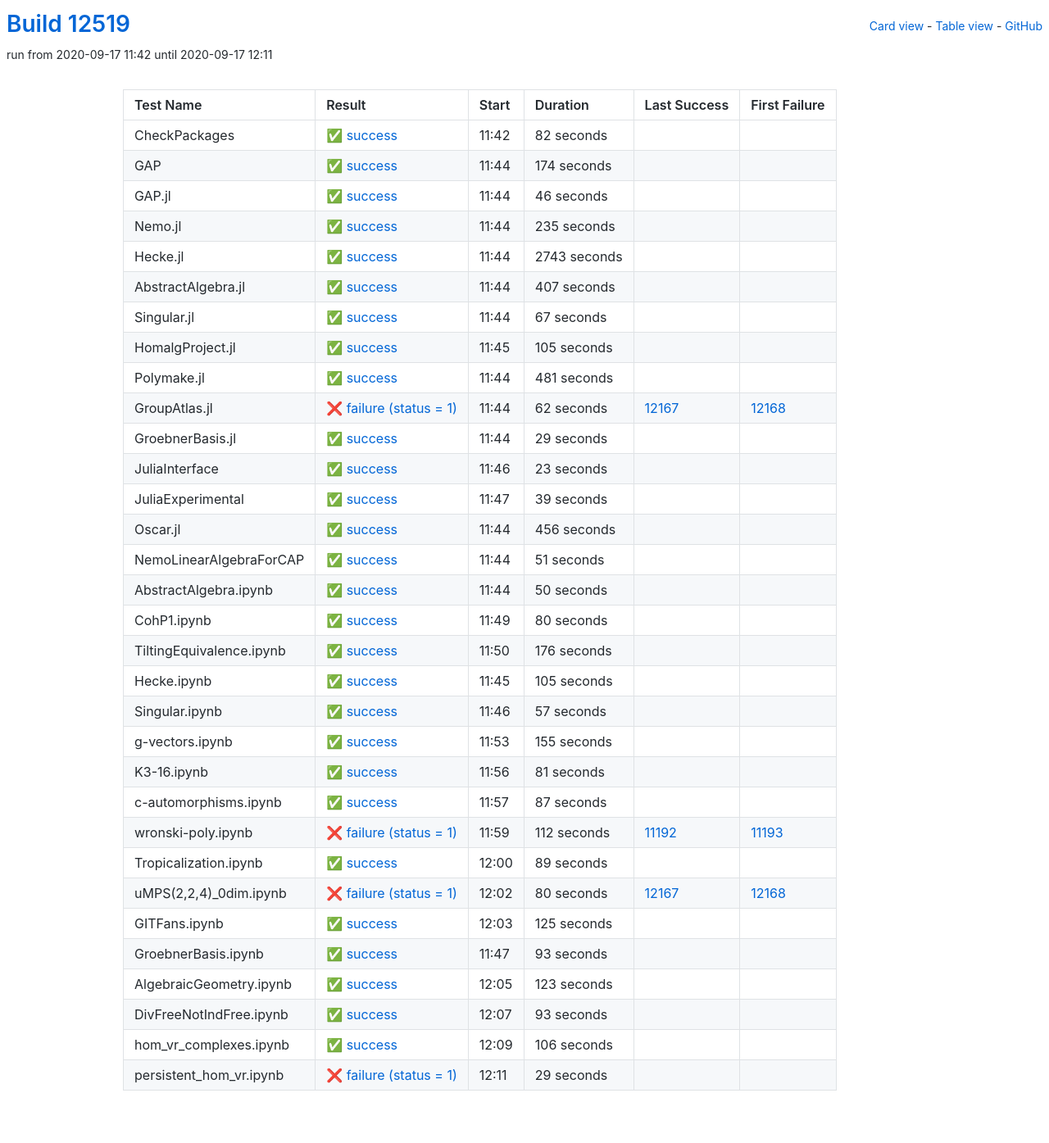
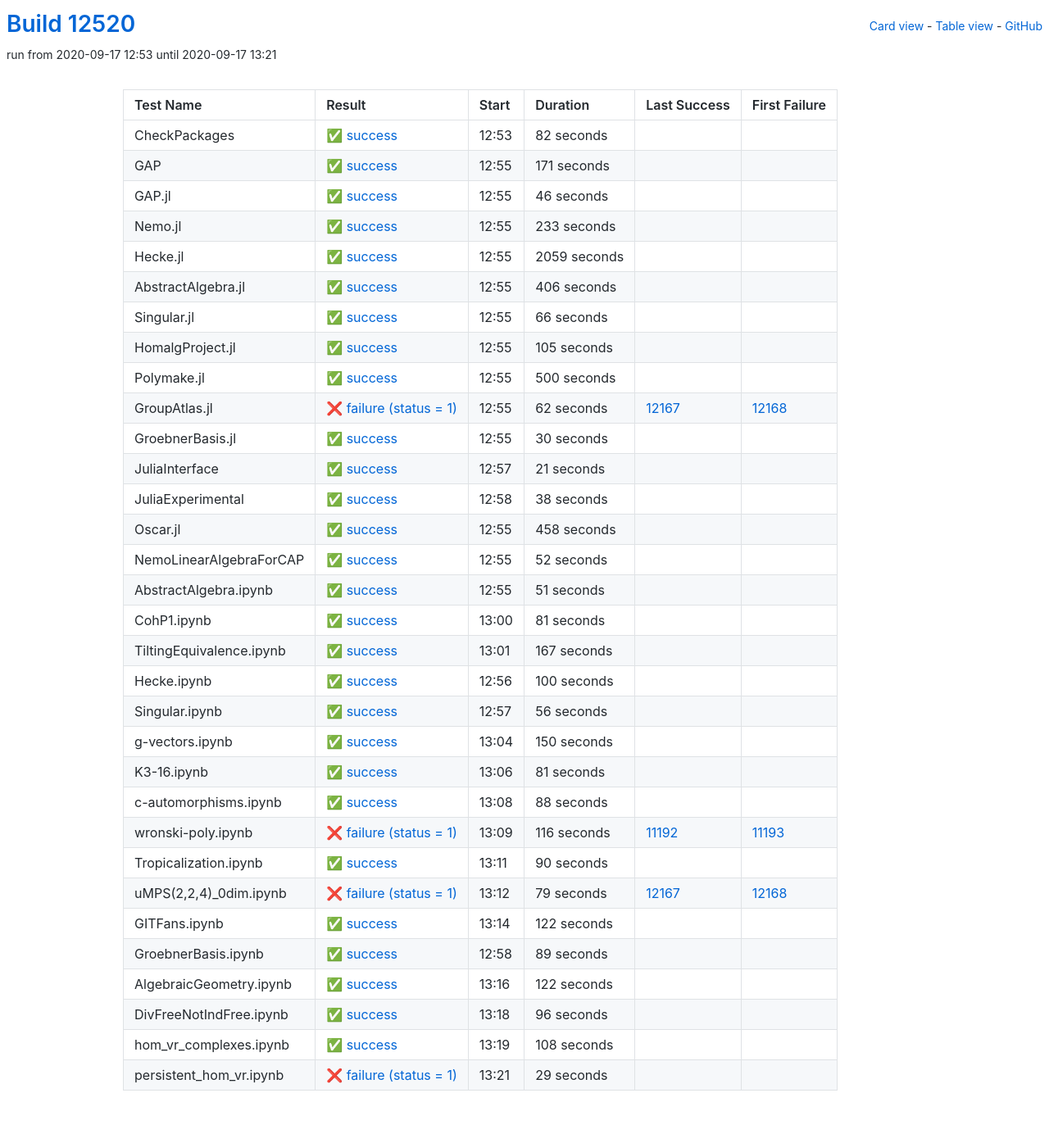
Before and after one commit to oscar-system/oscar-ci-status, a Jekyll site: the page built from table.html, in a window 1280 px wide. Shown: the whole page at 82% size. Built offline with Jekyll 4.4.1, drawn with Linux system fonts in a browser that asks for light colours.

Commit message:
Build #12520

```diff
--- a/_data/ci.yml
+++ b/_data/ci.yml
@@ -1,6 +1,6 @@
 ---
-build: 12519
-build_url: https://oscarci.mathematik.uni-kl.de/job/oscar/12519/
+build: 12520
+build_url: https://oscarci.mathematik.uni-kl.de/job/oscar/12520/
 job: oscar
 organization: oscar-system
 repo: oscar-ci-status
@@ -8,8 +8,8 @@ repourl: https://github.com/oscar-system/oscar-ci-status
 tests:
 - name: CheckPackages
   id: checkpackages
-  log: https://oscarci.mathematik.uni-kl.de/job/oscar/12519/artifact/logs/build-12519/CheckPackages.log
-  start: 2020-09-17 11:42
+  log: https://oscarci.mathematik.uni-kl.de/job/oscar/12520/artifact/logs/build-12520/CheckPackages.log
+  start: 2020-09-17 12:53
   success: true
   exitcode: 0
   status: success
@@ -20,20 +20,20 @@ tests:
   first_failure_url:
 - name: GAP
   id: gap
-  log: https://oscarci.mathematik.uni-kl.de/job/oscar/12519/artifact/logs/build-12519/GAP.log
-  start: 2020-09-17 11:44
+  log: https://oscarci.mathematik.uni-kl.de/job/oscar/12520/artifact/logs/build-12520/GAP.log
+  start: 2020-09-17 12:55
   success: true
   exitcode: 0
   status: success
-  duration: 174
+  duration: 171
   last_success: false
   last_success_url:
   first_failure: false
   first_failure_url:
 - name: GAP.jl
   id: gap-jl
-  log: https://oscarci.mathematik.uni-kl.de/job/oscar/12519/artifact/logs/build-12519/GAP.jl.log
-  start: 2020-09-17 11:44
+  log: https://oscarci.mathematik.uni-kl.de/job/oscar/12520/artifact/logs/build-12520/GAP.jl.log
+  start: 2020-09-17 12:55
   success: true
   exitcode: 0
   status: success
@@ -44,56 +44,56 @@ tests:
   first_failure_url:
 - name: Nemo.jl
   id: nemo-jl
-  log: https://oscarci.mathematik.uni-kl.de/job/oscar/12519/artifact/logs/build-12519/Nemo.jl.log
-  start: 2020-09-17 11:44
+  log: https://oscarci.mathematik.uni-kl.de/job/oscar/12520/artifact/logs/build-12520/Nemo.jl.log
+  start: 2020-09-17 12:55
   success: true
   exitcode: 0
   status: success
-  duration: 235
+  duration: 233
   last_success: false
   last_success_url:
   first_failure: false
   first_failure_url:
 - name: Hecke.jl
   id: hecke-jl
-  log: https://oscarci.mathematik.uni-kl.de/job/oscar/12519/artifact/logs/build-12519/Hecke.jl.log
-  start: 2020-09-17 11:44
+  log: https://oscarci.mathematik.uni-kl.de/job/oscar/12520/artifact/logs/build-12520/Hecke.jl.log
+  start: 2020-09-17 12:55
   success: true
   exitcode: 0
   status: success
-  duration: 2743
+  duration: 2059
   last_success: false
   last_success_url:
   first_failure: false
   first_failure_url:
 - name: AbstractAlgebra.jl
   id: abstractalgebra-jl
-  log: https://oscarci.mathematik.uni-kl.de/job/oscar/12519/artifact/logs/build-12519/AbstractAlgebra.jl.log
-  start: 2020-09-17 11:44
+  log: https://oscarci.mathematik.uni-kl.de/job/oscar/12520/artifact/logs/build-12520/AbstractAlgebra.jl.log
+  start: 2020-09-17 12:55
   success: true
   exitcode: 0
   status: success
-  duration: 407
+  duration: 406
   last_success: false
   last_success_url:
   first_failure: false
   first_failure_url:
 - name: Singular.jl
   id: singular-jl
-  log: https://oscarci.mathematik.uni-kl.de/job/oscar/12519/artifact/logs/build-12519/Singular.jl.log
-  start: 2020-09-17 11:44
+  log: https://oscarci.mathematik.uni-kl.de/job/oscar/12520/artifact/logs/build-12520/Singular.jl.log
+  start: 2020-09-17 12:55
   success: true
   exitcode: 0
   status: success
-  duration: 67
+  duration: 66
   last_success: false
   last_success_url:
   first_failure: false
   first_failure_url:
 - name: HomalgProject.jl
   id: homalgproject-jl
-  log: https://oscarci.mathematik.uni-kl.de/job/oscar/12519/artifact/logs/build-12519/HomalgProject.jl.log
-  start: 2020-09-17 11:45
+  log: https://oscarci.mathematik.uni-kl.de/job/oscar/12520/artifact/logs/build-12520/HomalgProject.jl.log
+  start: 2020-09-17 12:55
   success: true
   exitcode: 0
   status: success
@@ -104,20 +104,20 @@ tests:
   first_failure_url:
 - name: Polymake.jl
   id: polymake-jl
-  log: https://oscarci.mathematik.uni-kl.de/job/oscar/12519/artifact/logs/build-12519/Polymake.jl.log
-  start: 2020-09-17 11:44
+  log: https://oscarci.mathematik.uni-kl.de/job/oscar/12520/artifact/logs/build-12520/Polymake.jl.log
+  start: 2020-09-17 12:55
   success: true
   exitcode: 0
   status: success
-  duration: 481
+  duration: 500
   last_success: false
   last_success_url:
   first_failure: false
   first_failure_url:
 - name: GroupAtlas.jl
   id: groupatlas-jl
-  log: https://oscarci.mathematik.uni-kl.de/job/oscar/12519/artifact/logs/build-12519/GroupAtlas.jl.log
-  start: 2020-09-17 11:44
+  log: https://oscarci.mathematik.uni-kl.de/job/oscar/12520/artifact/logs/build-12520/GroupAtlas.jl.log
+  start: 2020-09-17 12:55
   success: false
   exitcode: 1
   status: failure
@@ -128,56 +128,68 @@ tests:
   first_failure_url: https://oscarci.mathematik.uni-kl.de/job/oscar/12168/
 - name: GroebnerBasis.jl
   id: groebnerbasis-jl
-  log: https://oscarci.mathematik.uni-kl.de/job/oscar/12519/artifact/logs/build-12519/GroebnerBasis.jl.log
-  start: 2020-09-17 11:44
+  log: https://oscarci.mathematik.uni-kl.de/job/oscar/12520/artifact/logs/build-12520/GroebnerBasis.jl.log
+  start: 2020-09-17 12:55
   success: true
   exitcode: 0
   status: success
-  duration: 29
+  duration: 30
   last_success: false
   last_success_url:
   first_failure: false
   first_failure_url:
 - name: JuliaInterface
   id: juliainterface
-  log: https://oscarci.mathematik.uni-kl.de/job/oscar/12519/artifact/logs/build-12519/JuliaInterface.log
-  start: 2020-09-17 11:46
+  log: https://oscarci.mathematik.uni-kl.de/job/oscar/12520/artifact/logs/build-12520/JuliaInterface.log
+  start: 2020-09-17 12:57
   success: true
   exitcode: 0
   status: success
-  duration: 23
+  duration: 21
   last_success: false
   last_success_url:
   first_failure: false
   first_failure_url:
 - name: JuliaExperimental
   id: juliaexperimental
-  log: https://oscarci.mathematik.uni-kl.de/job/oscar/12519/artifact/logs/build-12519/JuliaExperimental.log
-  start: 2020-09-17 11:47
+  log: https://oscarci.mathematik.uni-kl.de/job/oscar/12520/artifact/logs/build-12520/JuliaExperimental.log
+  start: 2020-09-17 12:58
   success: true
   exitcode: 0
   status: success
-  duration: 39
+  duration: 38
   last_success: false
   last_success_url:
   first_failure: false
   first_failure_url:
 - name: Oscar.jl
   id: oscar-jl
-  log: https://oscarci.mathematik.uni-kl.de/job/oscar/12519/artifact/logs/build-12519/Oscar.jl.log
-  start: 2020-09-17 11:44
+  log: https://oscarci.mathematik.uni-kl.de/job/oscar/12520/artifact/logs/build-12520/Oscar.jl.log
+  start: 2020-09-17 12:55
   success: true
   exitcode: 0
   status: success
-  duration: 456
+  duration: 458
   last_success: false
   last_success_url:
   first_failure: false
   first_failure_url:
 - name: NemoLinearAlgebraForCAP
   id: nemolinearalgebraforcap
-  log: https://oscarci.mathematik.uni-kl.de/job/oscar/12519/artifact/logs/build-12519/NemoLinearAlgebraForCAP.log
-  start: 2020-09-17 11:44
+  log: https://oscarci.mathematik.uni-kl.de/job/oscar/12520/artifact/logs/build-12520/NemoLinearAlgebraForCAP.log
+  start: 2020-09-17 12:55
+  success: true
+  exitcode: 0
+  status: success
+  duration: 52
+  last_success: false
+  last_success_url:
+  first_failure: false
+  first_failure_url:
+- name: AbstractAlgebra.ipynb
+  id: abstractalgebra-ipynb
+  log: https://oscarci.mathematik.uni-kl.de/job/oscar/12520/artifact/logs/build-12520/AbstractAlgebra.ipynb.log
+  start: 2020-09-17 12:55
   success: true
   exitcode: 0
   status: success
@@ -186,82 +198,70 @@ tests:
   last_success_url:
   first_failure: false
   first_failure_url:
-- name: AbstractAlgebra.ipynb
-  id: abstractalgebra-ipynb
-  log: https://oscarci.mathematik.uni-kl.de/job/oscar/12519/artifact/logs/build-12519/AbstractAlgebra.ipynb.log
-  start: 2020-09-17 11:44
+- name: CohP1.ipynb
+  id: cohp1-ipynb
+  log: https://oscarci.mathematik.uni-kl.de/job/oscar/12520/artifact/logs/build-12520/CohP1.ipynb.log
+  start: 2020-09-17 13:00
   success: true
   exitcode: 0
   status: success
-  duration: 50
-  last_success: false
-  last_success_url:
-  first_failure: false
-  first_failure_url:
-- name: CohP1.ipynb
-  id: cohp1-ipynb
-  log: https://oscarci.mathematik.uni-kl.de/job/oscar/12519/artifact/logs/build-12519/CohP1.ipynb.log
-  start: 2020-09-17 11:49
-  success: true
-  exitcode: 0
-  status: success
-  duration: 80
+  duration: 81
   last_success: false
   last_success_url:
   first_failure: false
   first_failure_url:
 - name: TiltingEquivalence.ipynb
   id: tiltingequivalence-ipynb
-  log: https://oscarci.mathematik.uni-kl.de/job/oscar/12519/artifact/logs/build-12519/TiltingEquivalence.ipynb.log
-  start: 2020-09-17 11:50
+  log: https://oscarci.mathematik.uni-kl.de/job/oscar/12520/artifact/logs/build-12520/TiltingEquivalence.ipynb.log
+  start: 2020-09-17 13:01
   success: true
   exitcode: 0
   status: success
-  duration: 176
+  duration: 167
   last_success: false
   last_success_url:
   first_failure: false
   first_failure_url:
 - name: Hecke.ipynb
   id: hecke-ipynb
-  log: https://oscarci.mathematik.uni-kl.de/job/oscar/12519/artifact/logs/build-12519/Hecke.ipynb.log
-  start: 2020-09-17 11:45
+  log: https://oscarci.mathematik.uni-kl.de/job/oscar/12520/artifact/logs/build-12520/Hecke.ipynb.log
+  start: 2020-09-17 12:56
   success: true
   exitcode: 0
   status: success
-  duration: 105
+  duration: 100
   last_success: false
   last_success_url:
   first_failure: false
   first_failure_url:
 - name: Singular.ipynb
   id: singular-ipynb
-  log: https://oscarci.mathematik.uni-kl.de/job/oscar/12519/artifact/logs/build-12519/Singular.ipynb.log
-  start: 2020-09-17 11:46
+  log: https://oscarci.mathematik.uni-kl.de/job/oscar/12520/artifact/logs/build-12520/Singular.ipynb.log
+  start: 2020-09-17 12:57
   success: true
   exitcode: 0
   status: success
-  duration: 57
+  duration: 56
   last_success: false
   last_success_url:
   first_failure: false
   first_failure_url:
 - name: g-vectors.ipynb
   id: g-vectors-ipynb
-  log: https://oscarci.mathematik.uni-kl.de/job/oscar/12519/artifact/logs/build-12519/g-vectors.ipynb.log
-  start: 2020-09-17 11:53
+  log: https://oscarci.mathematik.uni-kl.de/job/oscar/12520/artifact/logs/build-12520/g-vectors.ipynb.log
+  start: 2020-09-17 13:04
   success: true
   exitcode: 0
   status: success
-  duration: 155
+  duration: 150
   last_success: false
   last_success_url:
   first_failure: false
   first_failure_url:
 - name: K3-16.ipynb
   id: k3-16-ipynb
-  log: https://oscarci.mathematik.uni-kl.de/job/oscar/12519/artifact/logs/build-12519/K3-16.ipynb.log
-  start: 2020-09-17 11:56
+  log: https://oscarci.mathematik.uni-kl.de/job/oscar/12520/artifact/logs/build-12520/K3-16.ipynb.log
+  start: 2020-09-17 13:06
   success: true
   exitcode: 0
   status: success
@@ -272,32 +272,68 @@ tests:
   first_failure_url:
 - name: c-automorphisms.ipynb
   id: c-automorphisms-ipynb
-  log: https://oscarci.mathematik.uni-kl.de/job/oscar/12519/artifact/logs/build-12519/c-automorphisms.ipynb.log
-  start: 2020-09-17 11:57
+  log: https://oscarci.mathematik.uni-kl.de/job/oscar/12520/artifact/logs/build-12520/c-automorphisms.ipynb.log
+  start: 2020-09-17 13:08
   success: true
   exitcode: 0
   status: success
-  duration: 87
+  duration: 88
   last_success: false
   last_success_url:
   first_failure: false
   first_failure_url:
 - name: wronski-poly.ipynb
   id: wronski-poly-ipynb
-  log: https://oscarci.mathematik.uni-kl.de/job/oscar/12519/artifact/logs/build-12519/wronski-poly.ipynb.log
-  start: 2020-09-17 11:59
+  log: https://oscarci.mathematik.uni-kl.de/job/oscar/12520/artifact/logs/build-12520/wronski-poly.ipynb.log
+  start: 2020-09-17 13:09
   success: false
   exitcode: 1
   status: failure
-  duration: 112
+  duration: 116
   last_success: 11192
   last_success_url: https://oscarci.mathematik.uni-kl.de/job/oscar/11192/
   first_failure: 11193
   first_failure_url: https://oscarci.mathematik.uni-kl.de/job/oscar/11193/
 - name: Tropicalization.ipynb
   id: tropicalization-ipynb
-  log: https://oscarci.mathematik.uni-kl.de/job/oscar/12519/artifact/logs/build-12519/Tropicalization.ipynb.log
-  start: 2020-09-17 12:00
+  log: https://oscarci.mathematik.uni-kl.de/job/oscar/12520/artifact/logs/build-12520/Tropicalization.ipynb.log
+  start: 2020-09-17 13:11
+  success: true
+  exitcode: 0
+  status: success
+  duration: 90
+  last_success: false
+  last_success_url:
+  first_failure: false
+  first_failure_url:
+- name: uMPS(2,2,4)_0dim.ipynb
+  id: umps-2-2-4-0dim-ipynb
+  log: https://oscarci.mathematik.uni-kl.de/job/oscar/12520/artifact/logs/build-12520/uMPS-2-2-4-_0dim.ipynb.log
+  start: 2020-09-17 13:12
+  success: false
+  exitcode: 1
+  status: failure
+  duration: 79
+  last_success: 12167
+  last_success_url: https://oscarci.mathematik.uni-kl.de/job/oscar/12167/
+  first_failure: 12168
+  first_failure_url: https://oscarci.mathematik.uni-kl.de/job/oscar/12168/
+- name: GITFans.ipynb
+  id: gitfans-ipynb
+  log: https://oscarci.mathematik.uni-kl.de/job/oscar/12520/artifact/logs/build-12520/GITFans.ipynb.log
+  start: 2020-09-17 13:14
+  success: true
+  exitcode: 0
+  status: success
+  duration: 122
+  last_success: false
+  last_success_url:
+  first_failure: false
+  first_failure_url:
+- name: GroebnerBasis.ipynb
+  id: groebnerbasis-ipynb
+  log: https://oscarci.mathematik.uni-kl.de/job/oscar/12520/artifact/logs/build-12520/GroebnerBasis.ipynb.log
+  start: 2020-09-17 12:58
   success: true
   exitcode: 0
   status: success
@@ -306,82 +342,46 @@ tests:
   last_success_url:
   first_failure: false
   first_failure_url:
-- name: uMPS(2,2,4)_0dim.ipynb
-  id: umps-2-2-4-0dim-ipynb
-  log: https://oscarci.mathematik.uni-kl.de/job/oscar/12519/artifact/logs/build-12519/uMPS-2-2-4-_0dim.ipynb.log
-  start: 2020-09-17 12:02
-  success: false
-  exitcode: 1
-  status: failure
-  duration: 80
-  last_success: 12167
-  last_success_url: https://oscarci.mathematik.uni-kl.de/job/oscar/12167/
-  first_failure: 12168
-  first_failure_url: https://oscarci.mathematik.uni-kl.de/job/oscar/12168/
-- name: GITFans.ipynb
-  id: gitfans-ipynb
-  log: https://oscarci.mathematik.uni-kl.de/job/oscar/12519/artifact/logs/build-12519/GITFans.ipynb.log
-  start: 2020-09-17 12:03
+- name: AlgebraicGeometry.ipynb
+  id: algebraicgeometry-ipynb
+  log: https://oscarci.mathematik.uni-kl.de/job/oscar/12520/artifact/logs/build-12520/AlgebraicGeometry.ipynb.log
+  start: 2020-09-17 13:16
   success: true
   exitcode: 0
   status: success
-  duration: 125
-  last_success: false
-  last_success_url:
-  first_failure: false
-  first_failure_url:
-- name: GroebnerBasis.ipynb
-  id: groebnerbasis-ipynb
-  log: https://oscarci.mathematik.uni-kl.de/job/oscar/12519/artifact/logs/build-12519/GroebnerBasis.ipynb.log
-  start: 2020-09-17 11:47
-  success: true
-  exitcode: 0
-  status: success
-  duration: 93
-  last_success: false
-  last_success_url:
-  first_failure: false
-  first_failure_url:
-- name: AlgebraicGeometry.ipynb
-  id: algebraicgeometry-ipynb
-  log: https://oscarci.mathematik.uni-kl.de/job/oscar/12519/artifact/logs/build-12519/AlgebraicGeometry.ipynb.log
-  start: 2020-09-17 12:05
-  success: true
-  exitcode: 0
-  status: success
-  duration: 123
+  duration: 122
   last_success: false
   last_success_url:
   first_failure: false
   first_failure_url:
 - name: DivFreeNotIndFree.ipynb
   id: divfreenotindfree-ipynb
-  log: https://oscarci.mathematik.uni-kl.de/job/oscar/12519/artifact/logs/build-12519/DivFreeNotIndFree.ipynb.log
-  start: 2020-09-17 12:07
+  log: https://oscarci.mathematik.uni-kl.de/job/oscar/12520/artifact/logs/build-12520/DivFreeNotIndFree.ipynb.log
+  start: 2020-09-17 13:18
   success: true
   exitcode: 0
   status: success
-  duration: 93
+  duration: 96
   last_success: false
   last_success_url:
   first_failure: false
   first_failure_url:
 - name: hom_vr_complexes.ipynb
   id: hom-vr-complexes-ipynb
-  log: https://oscarci.mathematik.uni-kl.de/job/oscar/12519/artifact/logs/build-12519/hom_vr_complexes.ipynb.log
-  start: 2020-09-17 12:09
+  log: https://oscarci.mathematik.uni-kl.de/job/oscar/12520/artifact/logs/build-12520/hom_vr_complexes.ipynb.log
+  start: 2020-09-17 13:19
   success: true
   exitcode: 0
   status: success
-  duration: 106
+  duration: 108
   last_success: false
   last_success_url:
   first_failure: false
   first_failure_url:
 - name: persistent_hom_vr.ipynb
   id: persistent-hom-vr-ipynb
-  log: https://oscarci.mathematik.uni-kl.de/job/oscar/12519/artifact/logs/build-12519/persistent_hom_vr.ipynb.log
-  start: 2020-09-17 12:11
+  log: https://oscarci.mathematik.uni-kl.de/job/oscar/12520/artifact/logs/build-12520/persistent_hom_vr.ipynb.log
+  start: 2020-09-17 13:21
   success: false
   exitcode: 1
   status: failure
```
Also changed, not shown: README.md.
